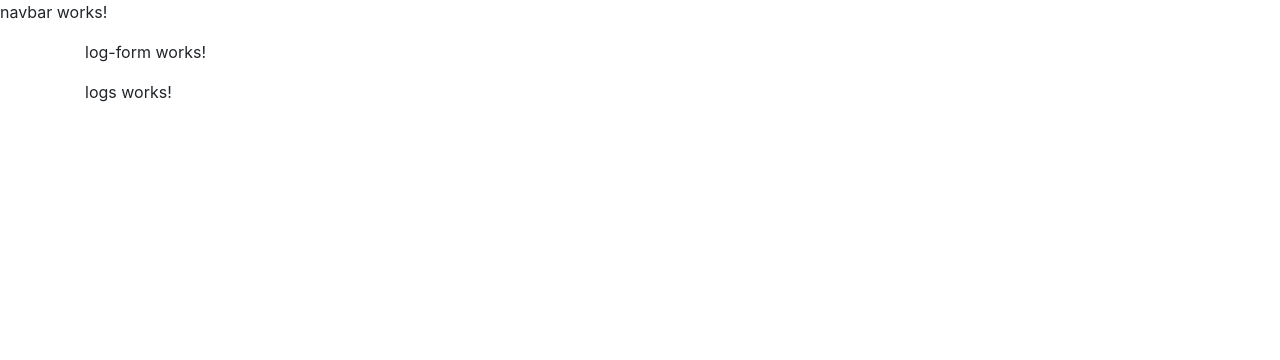
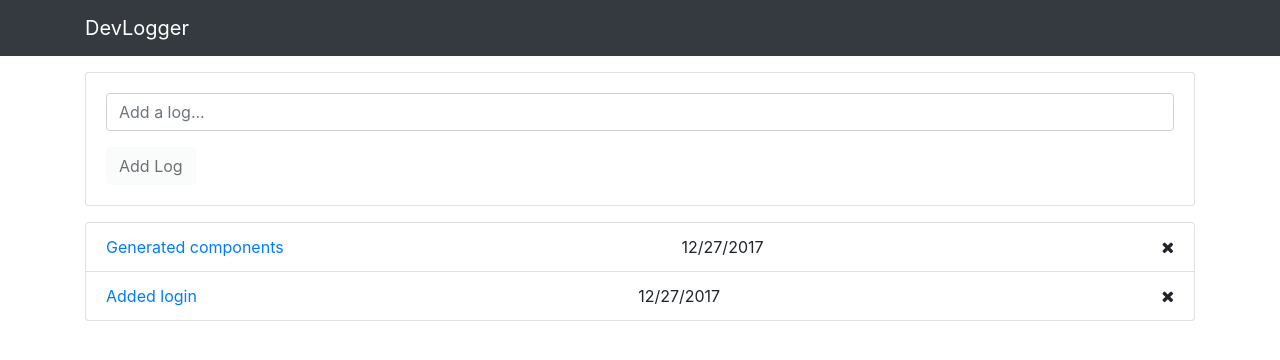
Before and after one commit to tstevanovich/devlogger, an Angular app: page / in a window 1280 px wide. Shown: the top 360 px of the page. Built offline with nearby package versions, Linux system fonts and the light colour scheme.

Commit message:
building the ui

```diff
--- a/src/app/components/log-form/log-form.component.html
+++ b/src/app/components/log-form/log-form.component.html
@@ -1,3 +1,9 @@
-<p>
-  log-form works!
-</p>
+<div class="card card-body mb-3">
+  <form>
+    <div class="form-group">
+      <input type="text" class="form-control" placeholder="Add a log...">
+    </div>
+    <input type="submit" value="Add Log" class="btn btn-light" [disabled]="!this.text">
+    <button type="button" class="btn btn-warning" [hidden]="!this.text">Clear</button>
+  </form>
+</div>
--- a/src/app/components/logs/logs.component.html
+++ b/src/app/components/logs/logs.component.html
@@ -1,3 +1,12 @@
-<p>
-  logs works!
-</p>
+<ul class="list-group">
+  <li class="list-group-item d-flex justify-content-between align-items-center">
+    <a href="#">Generated components</a>
+    <span class="log-date">12/27/2017</span>
+    <i class="fa fa-remove"></i>
+  </li>
+  <li class="list-group-item d-flex justify-content-between align-items-center">
+    <a href="#">Added login</a>
+    <span class="log-date">12/27/2017</span>
+    <i class="fa fa-remove"></i>
+  </li>
+</ul>
--- a/src/app/components/navbar/navbar.component.html
+++ b/src/app/components/navbar/navbar.component.html
@@ -1,3 +1,5 @@
-<p>
-  navbar works!
-</p>
+<nav class="navbar navbar-dark bg-dark mb-3">
+  <div class="container">
+    <a href="/" class="navbar-brand">DevLogger</a>
+  </div>
+</nav>
```
